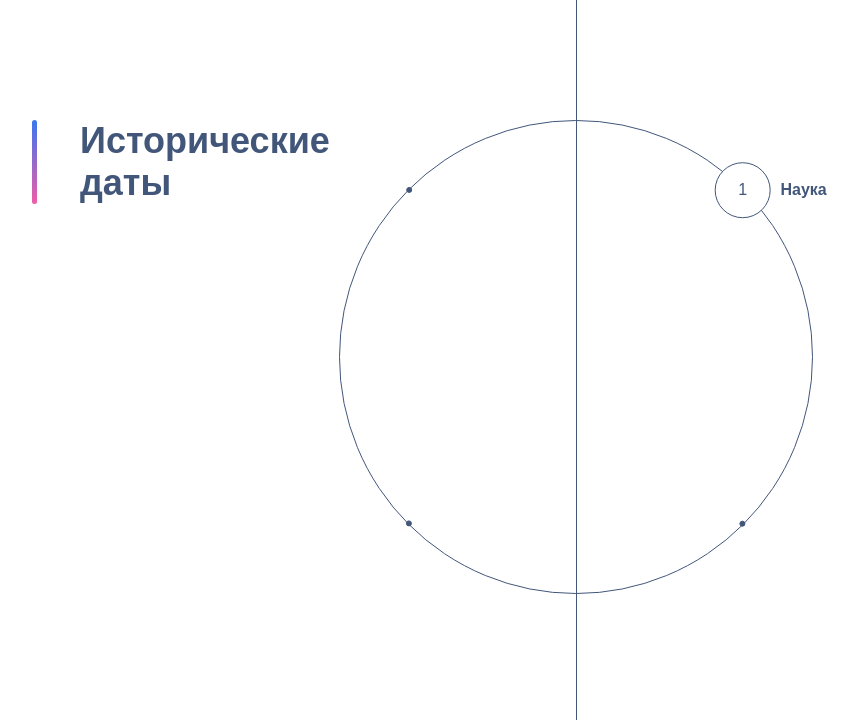
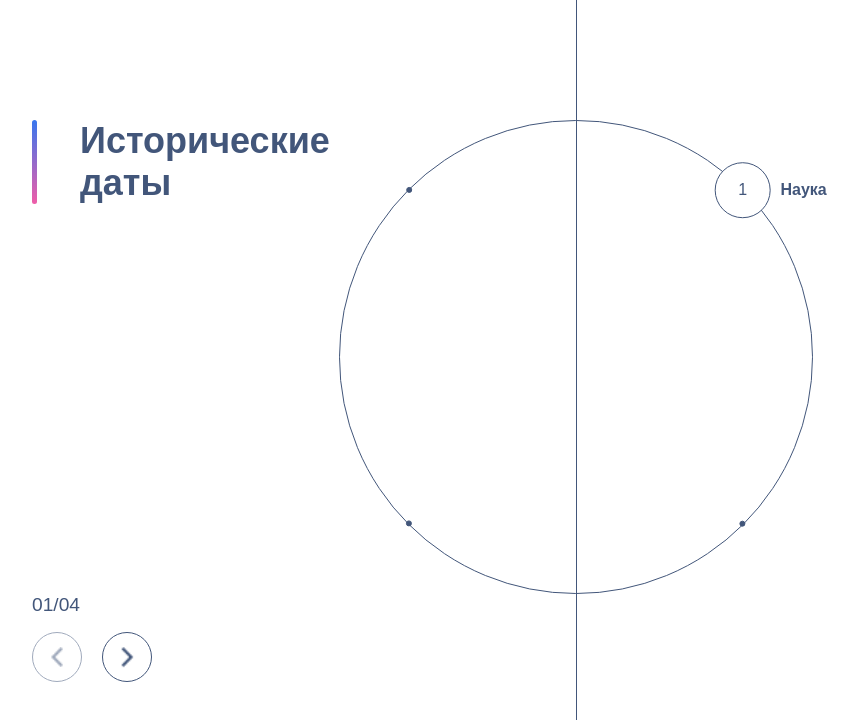
Before and after one commit to IlyaShevchenkoSwimmer/OnlyHR, a React app: page / in a window 1280 px wide. Shown: the top 720 px of the page, without its empty margins (64-921 px from the left). Built offline with nearby package versions, Linux system fonts and the light colour scheme.

Commit message:
made arrow buttons

```diff
--- a/src/components/Block.tsx
+++ b/src/components/Block.tsx
@@ -5,6 +5,7 @@ import BlockYearsWheel from "./BlockYearsWheel";
 
 import { historicalDates } from "../historicalDates";
 import { useState } from "react";
+import BlockWheelArrows from "./BlockWheelArrows";
 
 export default function Block() {
   const [choosenDate, setChoosenDate] = useState<number>(0);
@@ -17,6 +18,11 @@ export default function Block() {
         choosenDate={choosenDate}
         setChoosenDate={setChoosenDate}
       />
+      <BlockWheelArrows
+        historicalDates={historicalDates}
+        choosenDate={choosenDate}
+        setChoosenDate={setChoosenDate}
+      />
     </section>
   );
 }
--- /dev/null
+++ b/src/components/BlockWheelArrows.scss
@@ -0,0 +1,37 @@
+$primary-color: #42567a;
+
+.block-arrows {
+  width: 120px;
+  font-size: 1.2rem;
+
+  &__arrows {
+    display: flex;
+    justify-content: space-between;
+    align-items: center;
+    margin-top: 1rem;
+
+    &--button {
+      width: 50px;
+      height: 50px;
+      display: flex;
+      justify-content: center;
+      align-items: center;
+      outline: none;
+      background-color: white;
+      border: 1px solid $primary-color;
+      border-radius: 50%;
+
+      &--disabled {
+        opacity: 0.5;
+      }
+
+      &:hover {
+        cursor: pointer;
+      }
+
+      & img {
+        width: 30%;
+      }
+    }
+  }
+}
--- /dev/null
+++ b/src/components/BlockWheelArrows.tsx
@@ -0,0 +1,59 @@
+import { Dispatch, SetStateAction } from "react";
+import { HistoricalDate } from "../historicalDates";
+import "./BlockWheelArrows.scss";
+
+interface BlockWheelArrowsProps {
+  historicalDates: HistoricalDate[];
+  choosenDate: number;
+  setChoosenDate: Dispatch<SetStateAction<number>>;
+}
+
+export default function BlockWheelArrows({
+  historicalDates,
+  choosenDate,
+  setChoosenDate,
+}: BlockWheelArrowsProps) {
+  return (
+    <article className="block-arrows">
+      <div className="block-arrows__current-date">{`${(
+        choosenDate + 1
+      ).toLocaleString("en-US", {
+        minimumIntegerDigits: 2,
+        useGrouping: false,
+      })}/${historicalDates.length.toLocaleString("en-US", {
+        minimumIntegerDigits: 2,
+        useGrouping: false,
+      })}`}</div>
+      <div className="block-arrows__arrows">
+        <button
+          className={`block-arrows__arrows--button ${
+            choosenDate === 0 ? "block-arrows__arrows--button--disabled" : ""
+          }`}
+          onClick={() => {
+            setChoosenDate(choosenDate - 1);
+          }}
+          disabled={choosenDate === 0 ? true : false}
+        >
+          <img src="./arrow.png" alt="left" />
+        </button>
+        <button
+          className={`block-arrows__arrows--button ${
+            choosenDate === historicalDates.length - 1
+              ? "block-arrows__arrows--button--disabled"
+              : ""
+          }`}
+          onClick={() => {
+            setChoosenDate(choosenDate + 1);
+          }}
+          disabled={choosenDate === historicalDates.length - 1 ? true : false}
+        >
+          <img
+            src="./arrow.png"
+            alt="left"
+            style={{ transform: "rotate(180deg)" }}
+          />
+        </button>
+      </div>
+    </article>
+  );
+}
```
Also changed, not shown: public/arrow.png (added).
